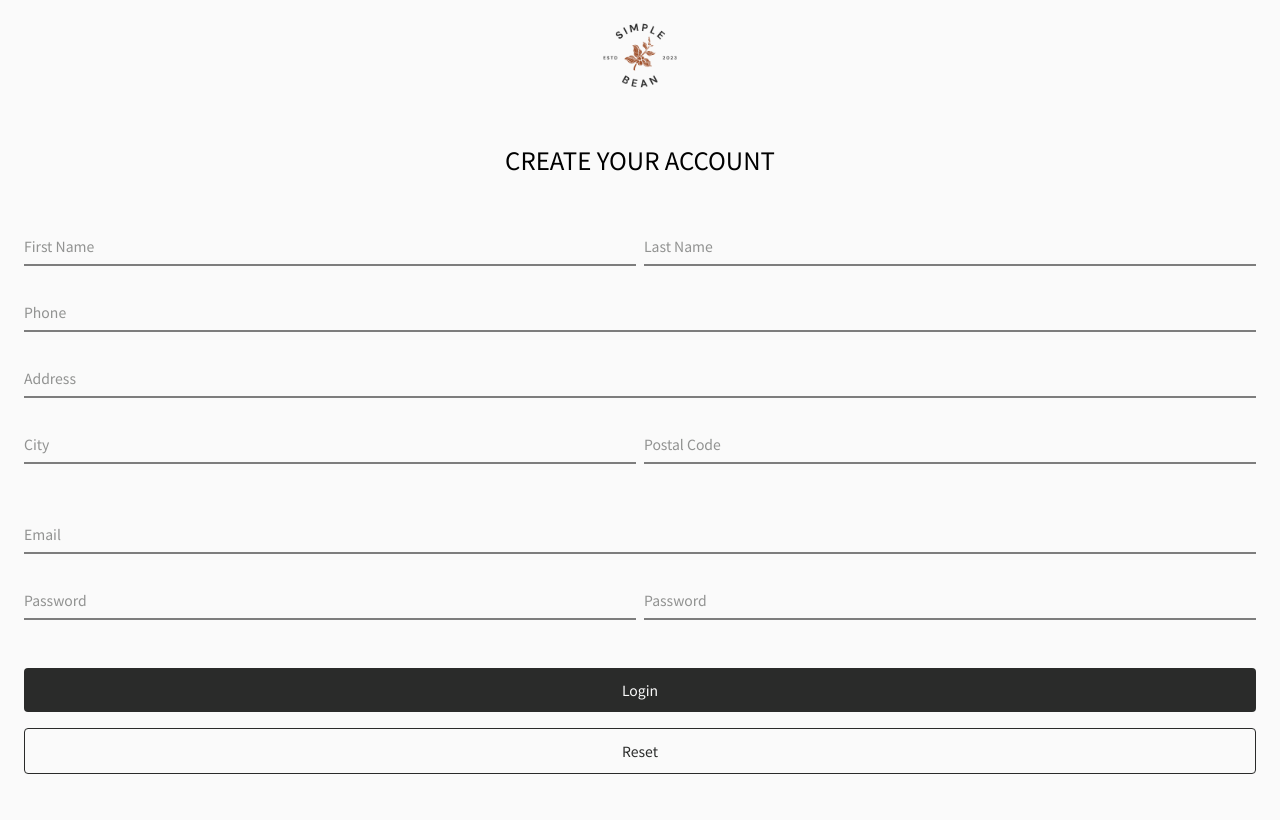
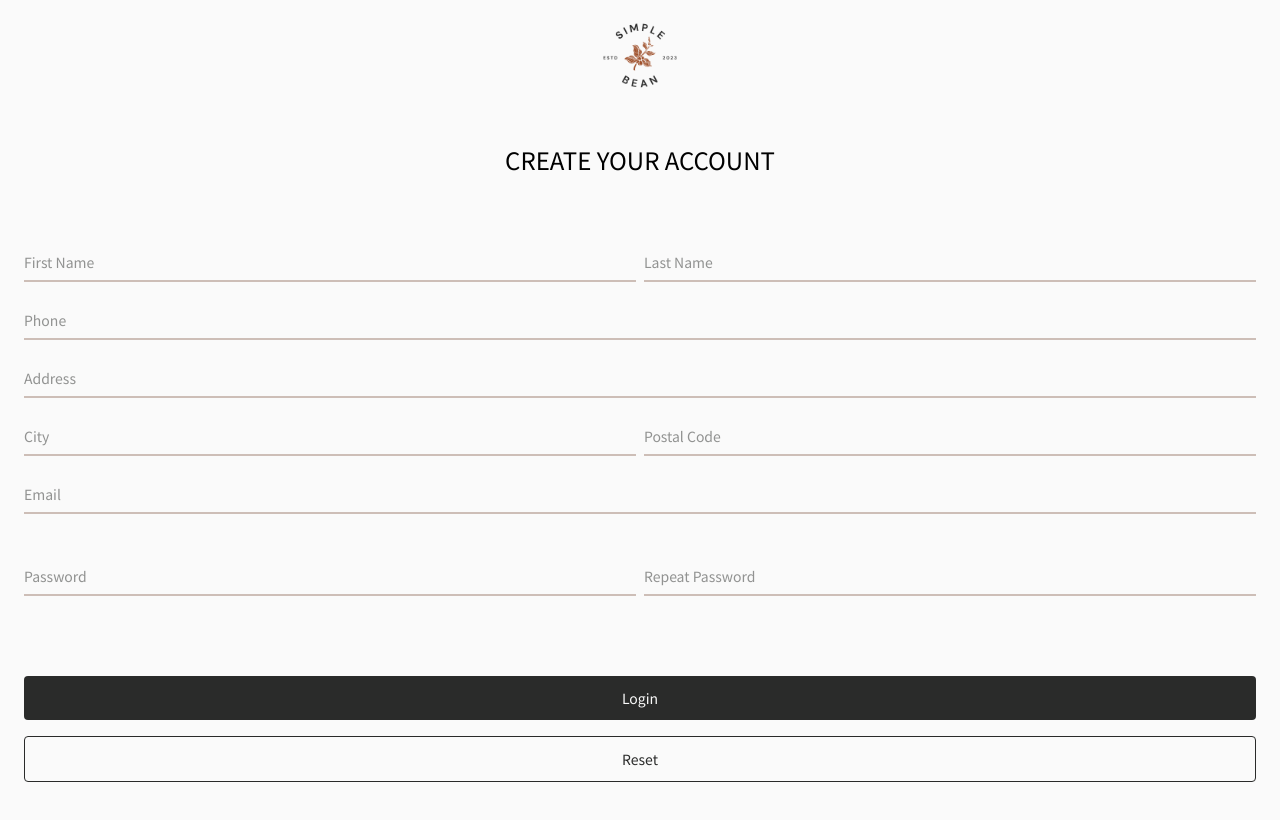
Before and after one commit to alfredopsilva/SimpleBean, a Next.js app: page /auth/signup in a window 1280 px wide. Shown: the top 820 px of the page. Built offline with nearby package versions, Linux system fonts and the light colour scheme.

Commit message:
SignUp Page Refactoring

```diff
--- a/app/auth/login/page.tsx
+++ b/app/auth/login/page.tsx
@@ -1,55 +1,90 @@
-import Image from 'next/image'
-import Logo from "@/public/images/Logo.png"
-import Link from 'next/link'
-import Icon from '@/app/ui/Icon'
-import FacebookIcon from "@/public/icons/facebook.svg"
-import GoogleIcon from "@/public/icons/google.svg"
-import AppleIcon from "@/public/icons/apple.svg"
+import Image from "next/image";
+import Logo from "@/public/images/Logo.png";
+import Link from "next/link";
+import Icon from "@/app/ui/Icon";
+import FacebookIcon from "@/public/icons/facebook.svg";
+import GoogleIcon from "@/public/icons/google.svg";
+import AppleIcon from "@/public/icons/apple.svg";
 
 export default function Login() {
   return (
-    <main className='px-6 py-2' >
-      <header className='w-full flex justify-center items-center'>
+    <main className="px-6 py-2">
+      <header className="w-full flex justify-center items-center">
         <Link href={"/"}>
-          <Image src={Logo} alt='Simple Bean Logo' width={96} />
+          <Image src={Logo} alt="Simple Bean Logo" width={96} />
         </Link>
       </header>
-      <h5 className='uppercase text-2xl text-center mt-20'>Login</h5>
-      <form method='POST' action={"#"} className='mt-10'>
-        <div className='flex flex-col justify-center items-center'>
+      <h5 className="uppercase text-2xl text-center mt-20">Login</h5>
+      <form method="POST" action={"#"} className="mt-10">
+        <div className="flex flex-col justify-center items-center">
           <div className="relative w-4/5">
-            <input type="email" id="email" className="block py-2.5 px-0 w-full text-sm text-softBlack bg-transparent border-0 border-b-2 border-softBlack/60 appearance-none dark:text-white dark:border-accentColor dark:focus:border-accentColor/500 focus:outline-none focus:ring-0 focus:border-accentColor/60 peer" placeholder=" " />
-            <label htmlFor="email" className="absolute text-sm text-softBlack/50 dark:text-softBlack/40 duration-300 transform -translate-y-6 scale-75 top-3 -z-10 origin-[0] peer-focus:start-0 peer-focus:text-accentColor/60 peer-focus:dark:text-accentColor/50 peer-placeholder-shown:scale-100 peer-placeholder-shown:translate-y-0 peer-focus:scale-75 peer-focus:-translate-y-6 rtl:peer-focus:translate-x-1/4 rtl:peer-focus:left-auto">Email</label>
+            <input
+              type="email"
+              id="email"
+              className="block py-2.5 px-0 w-full text-sm text-softBlack bg-transparent border-0 border-b-2 border-softBlack/60 appearance-none dark:text-white dark:border-accentColor dark:focus:border-accentColor/500 focus:outline-none focus:ring-0 focus:border-accentColor/60 peer"
+              placeholder=" "
+            />
+            <label
+              htmlFor="email"
+              className="absolute text-sm text-softBlack/50 dark:text-softBlack/40 duration-300 transform -translate-y-6 scale-75 top-3 -z-10 origin-[0] peer-focus:start-0 peer-focus:text-accentColor/60 peer-focus:dark:text-accentColor/50 peer-placeholder-shown:scale-100 peer-placeholder-shown:translate-y-0 peer-focus:scale-75 peer-focus:-translate-y-6 rtl:peer-focus:translate-x-1/4 rtl:peer-focus:left-auto"
+            >
+              Email
+            </label>
           </div>
           <div className="relative w-4/5 mt-10">
-            <input type="password" id="password" className="block py-2.5 px-0 w-full text-sm text-softBlack bg-transparent border-0 border-b-2 border-softBlack/60 appearance-none dark:text-white dark:border-accentColor dark:focus:border-accentColor/500 focus:outline-none focus:ring-0 focus:border-accentColor/60 peer" placeholder=" " />
-            <label htmlFor="password" className="absolute text-sm text-softBlack/50 dark:text-softBlack/40 duration-300 transform -translate-y-6 scale-75 top-3 -z-10 origin-[0] peer-focus:start-0 peer-focus:text-accentColor/60 peer-focus:dark:text-accentColor/50 peer-placeholder-shown:scale-100 peer-placeholder-shown:translate-y-0 peer-focus:scale-75 peer-focus:-translate-y-6 rtl:peer-focus:translate-x-1/4 rtl:peer-focus:left-auto">Password</label>
-            <div className='text-sm mt-2 text-gray-600 text-right' >
-              <span>Forgot your <Link href={"auth/reset"}>Password?</Link> </span>
+            <input
+              type="password"
+              id="password"
+              className="block py-2.5 px-0 w-full text-sm text-softBlack bg-transparent border-0 border-b-2 border-softBlack/30 appearance-none dark:text-white dark:border-accentColor dark:focus:border-accentColor/500 focus:outline-none focus:ring-0 focus:border-accentColor/60 peer"
+              placeholder=" "
+            />
+            <label
+              htmlFor="password"
+              className="absolute text-sm text-softBlack/50 dark:text-softBlack/40 duration-300 transform -translate-y-6 scale-75 top-3 -z-10 origin-[0] peer-focus:start-0 peer-focus:text-accentColor/60 peer-focus:dark:text-accentColor/50 peer-placeholder-shown:scale-100 peer-placeholder-shown:translate-y-0 peer-focus:scale-75 peer-focus:-translate-y-6 rtl:peer-focus:translate-x-1/4 rtl:peer-focus:left-auto"
+            >
+              Password
+            </label>
+            <div className="text-sm mt-2 text-gray-600 text-right">
+              <span>
+                Forgot your <Link href={"auth/reset"}>Password?</Link>{" "}
+              </span>
             </div>
           </div>
-          <button type='submit' className='w-4/5 bg-softBlack mt-12 text-offWhite px-6 py-3 rounded text-sm'>Login</button>
+          <button
+            type="submit"
+            className="w-4/5 bg-softBlack mt-12 text-offWhite px-6 py-3 rounded text-sm"
+          >
+            Login
+          </button>
         </div>
       </form>
-      <section className='text-center text-gray-600 text-base mt-20'>
-        <p className='text-sm'>Or Continue With</p>
-        <section className='flex justify-center items-center mt-10'>
-          <div className='flex gap-8'>
-            <Link href={'#'}>
+      <section className="text-center text-gray-600 text-base mt-20">
+        <p className="text-sm">Or Continue With</p>
+        <section className="flex justify-center items-center mt-10">
+          <div className="flex gap-8">
+            <Link href={"#"}>
               <Icon src={FacebookIcon} alt={"Facebook Icon"} width={36} />
             </Link>
-            <Link href={'#'}>
+            <Link href={"#"}>
               <Icon src={GoogleIcon} alt={"Google Icon"} width={36} />
             </Link>
-            <Link href={'#'}>
+            <Link href={"#"}>
               <Icon src={AppleIcon} alt={"Apple Icon"} width={36} />
             </Link>
           </div>
         </section>
       </section>
-      <section className='my-12'>
-        <p className='text-sm text-center'>You don't have an account yet?<Link href={"/auth/signup"} className='text-accentColor font-semibold' >Sign Up</Link></p>
+      <section className="my-12">
+        <p className="text-sm text-center">
+          You don't have an account yet?
+          <Link
+            href={"/auth/signup"}
+            className="text-accentColor font-semibold"
+          >
+            Sign Up
+          </Link>
+        </p>
       </section>
     </main>
-  )
+  );
 }
--- a/app/auth/signup/page.tsx
+++ b/app/auth/signup/page.tsx
@@ -1,68 +1,82 @@
-import Image from 'next/image'
-import React from 'react'
-import Logo from '@/public/images/Logo.png'
-import Link from 'next/link'
+import Image from "next/image";
+import React from "react";
+import Logo from "@/public/images/Logo.png";
+import Link from "next/link";
+import Input from "@/app/ui/Input";
 
 export default function SingUp() {
   return (
-    <main className='px-6 py-2' >
-      <header className='w-full flex justify-center items-center'>
+    <main className="px-6 py-2">
+      <header className="w-full flex justify-center items-center">
         <Link href={"/"}>
-          <Image src={Logo} alt='Simple Bean Logo' width={96} />
+          <Image src={Logo} alt="Simple Bean Logo" width={96} />
         </Link>
       </header>
-      <h5 className='uppercase text-2xl text-center mt-10'>Create your account</h5>
-      <form method='POST' action={"#"} className='mt-10'>
-        <div className='flex flex-col'>
-          <div className='flex gap-2 mt-2'>
-            <div className="relative w-1/2">
-              <input type="text" id="firstName" className="block py-2.5 px-0 w-full text-sm text-softBlack bg-transparent border-0 border-b-2 border-softBlack/60 appearance-none dark:text-white dark:border-offWhite/50 dark:focus:border-offWhite focus:outline-none focus:ring-0 focus:border-accentColor/80 peer" placeholder=" " />
-              <label htmlFor="firstName" className="absolute text-sm text-softBlack/50 dark:text-softBlack/40 duration-300 transform -translate-y-6 scale-75 top-3 -z-10 origin-[0] peer-focus:start-0 peer-focus:text-softBlack/60 peer-focus:dark:text-softBlack/50 peer-placeholder-shown:scale-100 peer-placeholder-shown:translate-y-0 peer-focus:scale-75 peer-focus:-translate-y-6 rtl:peer-focus:translate-x-1/4 rtl:peer-focus:left-auto">First Name</label>
-            </div>
-            <div className="relative w-1/2">
-              <input type="email" id="email" className="block py-2.5 px-0 w-full text-sm text-softBlack bg-transparent border-0 border-b-2 border-softBlack/60 appearance-none dark:text-white dark:border-offWhite/50 dark:focus:border-offWhite focus:outline-none focus:ring-0 focus:border-accentColor/80 peer" placeholder=" " />
-              <label htmlFor="email" className="absolute text-sm text-softBlack/50 dark:text-softBlack/40 duration-300 transform -translate-y-6 scale-75 top-3 -z-10 origin-[0] peer-focus:start-0 peer-focus:text-softBlack/60 peer-focus:dark:text-softBlack/50 peer-placeholder-shown:scale-100 peer-placeholder-shown:translate-y-0 peer-focus:scale-75 peer-focus:-translate-y-6 rtl:peer-focus:translate-x-1/4 rtl:peer-focus:left-auto">Last Name</label>
-            </div>
+      <h5 className="uppercase text-2xl text-center mt-10">
+        Create your account
+      </h5>
+      <form method="POST" action={"#"} className="mt-10">
+        <div className="flex flex-col">
+          <div className="flex gap-2 mt-2">
+            <Input
+              type="text"
+              id="firstName"
+              name="firstName"
+              label="First Name"
+              halfSize={true}
+            />
+            <Input
+              type="text"
+              id="lastName"
+              name="lastName"
+              label="Last Name"
+              halfSize={true}
+            />
           </div>
-          <div className="relative mt-6">
-            <input type="phone" id="phone" className="block py-2.5 px-0 w-full text-sm text-softBlack bg-transparent border-0 border-b-2 border-softBlack/60 appearance-none dark:text-white dark:border-offWhite/50 dark:focus:border-offWhite focus:outline-none focus:ring-0 focus:border-accentColor/80 peer" placeholder=" " />
-            <label htmlFor="phone" className="absolute text-sm text-softBlack/50 dark:text-softBlack/40 duration-300 transform -translate-y-6 scale-75 top-3 -z-10 origin-[0] peer-focus:start-0 peer-focus:text-softBlack/60 peer-focus:dark:text-softBlack/50 peer-placeholder-shown:scale-100 peer-placeholder-shown:translate-y-0 peer-focus:scale-75 peer-focus:-translate-y-6 rtl:peer-focus:translate-x-1/4 rtl:peer-focus:left-auto">Phone</label>
+          <Input type="phone" id="phone" name="phone" label="Phone" />
+          <Input type="text" id="address" name="address" label="Address" />
+          <div className="flex gap-2">
+            <Input type="text" id="city" name="city" label="City" />
+            <Input
+              type="text"
+              id="postalCode"
+              name="postalCode"
+              label="Postal Code"
+              pattern="/^[ABCEGHJ-NPRSTVXY]\d[A-Z][ -]?\d[A-Z]\d$/i"
+            />
           </div>
-          <div className="relative mt-6">
-            <input type="text" id="address" className="block py-2.5 px-0 w-full text-sm text-softBlack bg-transparent border-0 border-b-2 border-softBlack/60 appearance-none dark:text-white dark:border-offWhite/50 dark:focus:border-offWhite focus:outline-none focus:ring-0 focus:border-accentColor/80 peer" placeholder=" " />
-            <label htmlFor="phone" className="absolute text-sm text-softBlack/50 dark:text-softBlack/40 duration-300 transform -translate-y-6 scale-75 top-3 -z-10 origin-[0] peer-focus:start-0 peer-focus:text-softBlack/60 peer-focus:dark:text-softBlack/50 peer-placeholder-shown:scale-100 peer-placeholder-shown:translate-y-0 peer-focus:scale-75 peer-focus:-translate-y-6 rtl:peer-focus:translate-x-1/4 rtl:peer-focus:left-auto">Address</label>
+          <Input
+            type="email"
+            id="email"
+            name="email"
+            label="Email"
+            pattern="^([a-zA-Z0-9._%-]+@[a-zA-Z0-9.-]+\.[a-zA-Z]{2,})$
+"
+          />
+          <div className="flex gap-2 mt-6">
+            <Input
+              type="password"
+              name="password"
+              id="password"
+              label="Password"
+            />
+            <Input
+              type="password"
+              name="repeatPassword"
+              id="repeatPassword"
+              label="Repeat Password"
+            />
           </div>
-          <div className='flex gap-2 mt-6'>
-            <div className="relative w-1/2">
-              <input type="text" id="city"
-                className="block py-2.5 px-0 w-full text-sm text-softBlack bg-transparent border-0 border-b-2 border-softBlack/60 appearance-none dark:text-white dark:border-offWhite/50 dark:focus:border-offWhite focus:outline-none focus:ring-0 focus:border-accentColor/80 peer" placeholder=" " />
-              <label htmlFor="city" className="absolute text-sm text-softBlack/50 dark:text-softBlack/40 duration-300 transform -translate-y-6 scale-75 top-3 -z-10 origin-[0] peer-focus:start-0 peer-focus:text-softBlack/60 peer-focus:dark:text-softBlack/50 peer-placeholder-shown:scale-100 peer-placeholder-shown:translate-y-0 peer-focus:scale-75 peer-focus:-translate-y-6 rtl:peer-focus:translate-x-1/4 rtl:peer-focus:left-auto">City</label>
-            </div>
-            <div className="relative w-1/2">
-              <input type="text" id="postalCode" pattern='^[ABCEGHJKLMNPRSTVXY]\d[ABCEGHJKLMNPRSTVWXYZ]\s?\d[ABCEGHJKLMNPRSTVWXYZ]\d$' className="block py-2.5 px-0 w-full text-sm text-softBlack bg-transparent border-0 border-b-2 border-softBlack/60 appearance-none dark:text-white dark:border-offWhite/50 dark:focus:border-offWhite focus:outline-none focus:ring-0 focus:border-accentColor/80 peer" placeholder=" " />
-              <label htmlFor="postalCode" className="absolute text-sm text-softBlack/50 dark:text-softBlack/40 duration-300 transform -translate-y-6 scale-75 top-3 -z-10 origin-[0] peer-focus:start-0 peer-focus:text-softBlack/60 peer-focus:dark:text-softBlack/50 peer-placeholder-shown:scale-100 peer-placeholder-shown:translate-y-0 peer-focus:scale-75 peer-focus:-translate-y-6 rtl:peer-focus:translate-x-1/4 rtl:peer-focus:left-auto">Postal Code</label>
-            </div>
-          </div>
-          <div className="relative mt-12">
-            <input type="email" id="email" className="block py-2.5 px-0 w-full text-sm text-softBlack bg-transparent border-0 border-b-2 border-softBlack/60 appearance-none dark:text-white dark:border-offWhite/50 dark:focus:border-offWhite focus:outline-none focus:ring-0 focus:border-accentColor/80 peer" placeholder=" " />
-            <label htmlFor="email" className="absolute text-sm text-softBlack/50 dark:text-softBlack/40 duration-300 transform -translate-y-6 scale-75 top-3 -z-10 origin-[0] peer-focus:start-0 peer-focus:text-softBlack/60 peer-focus:dark:text-softBlack/50 peer-placeholder-shown:scale-100 peer-placeholder-shown:translate-y-0 peer-focus:scale-75 peer-focus:-translate-y-6 rtl:peer-focus:translate-x-1/4 rtl:peer-focus:left-auto">Email</label>
-          </div>
-          <div className='flex gap-2 mt-6'>
-            <div className="relative w-1/2">
-              <input type="password" id="password" className="block py-2.5 px-0 w-full text-sm text-softBlack bg-transparent border-0 border-b-2 border-softBlack/60 appearance-none dark:text-white dark:border-offWhite/50 dark:focus:border-offWhite focus:outline-none focus:ring-0 focus:border-accentColor/80 peer" placeholder=" " />
-              <label htmlFor="password" className="absolute text-sm text-softBlack/50 dark:text-softBlack/40 duration-300 transform -translate-y-6 scale-75 top-3 -z-10 origin-[0] peer-focus:start-0 peer-focus:text-softBlack/60 peer-focus:dark:text-softBlack/50 peer-placeholder-shown:scale-100 peer-placeholder-shown:translate-y-0 peer-focus:scale-75 peer-focus:-translate-y-6 rtl:peer-focus:translate-x-1/4 rtl:peer-focus:left-auto">Password</label>
-            </div>
-            <div className="relative w-1/2">
-              <input type="password" id="password" className="block py-2.5 px-0 w-full text-sm text-softBlack bg-transparent border-0 border-b-2 border-softBlack/60 appearance-none dark:text-white dark:border-offWhite/50 dark:focus:border-offWhite focus:outline-none focus:ring-0 focus:border-accentColor/80 peer" placeholder=" " />
-              <label htmlFor="password" className="absolute text-sm text-softBlack/50 dark:text-softBlack/40 duration-300 transform -translate-y-6 scale-75 top-3 -z-10 origin-[0] peer-focus:start-0 peer-focus:text-softBlack/60 peer-focus:dark:text-softBlack/50 peer-placeholder-shown:scale-100 peer-placeholder-shown:translate-y-0 peer-focus:scale-75 peer-focus:-translate-y-6 rtl:peer-focus:translate-x-1/4 rtl:peer-focus:left-auto">Password</label>
-            </div>
-          </div>
-          <div className='flex flex-col my-12 gap-4 w-full'>
-            <button type='submit' className='w-full bg-softBlack text-offWhite px-6 py-3 rounded text-sm hover:bg-accentColor/80 duration-300'>Login</button>
-            <button type='reset' className='w-full border border-softBlack text-softBlack px-6 py-3 rounded text-sm hover:bg-accentColor/80 duration-300 hover:text-offWhite'>Reset</button>
+          <div className="flex flex-col mt-20 gap-4 w-full">
+            <button type="submit" className="button-primary">
+              Login
+            </button>
+            <button type="reset" className="button-secondary">
+              Reset
+            </button>
           </div>
         </div>
       </form>
     </main>
-  )
+  );
 }
--- a/app/globals.css
+++ b/app/globals.css
@@ -2,8 +2,16 @@
 @tailwind components;
 @tailwind utilities;
 
+@layer components {
+  .button-primary {
+    @apply w-full bg-softBlack text-offWhite px-6 py-3 rounded text-sm hover:bg-accentColor/80 duration-300;
+  }
 
+  .button-secondary {
+    @apply w-full border border-softBlack text-softBlack px-6 py-3 rounded text-sm hover:bg-accentColor/80 duration-300 hover:text-offWhite;
+  }
+}
 
 html {
-  background-color: #FAFAFA;
+  background-color: #fafafa;
 }
--- /dev/null
+++ b/app/ui/Input.tsx
@@ -0,0 +1,39 @@
+import React from "react";
+
+type InputProps = {
+  type: string;
+  id: string;
+  label: string;
+  name: string;
+  halfSize?: boolean;
+  pattern?: string;
+};
+
+export default function Input({
+  type,
+  id,
+  label,
+  name,
+  halfSize = false,
+  pattern,
+}: InputProps) {
+  return (
+    <div className={`relative mt-4 ${halfSize ? "w-1/2" : "w-full"}`}>
+      <input
+        type={type}
+        name={name}
+        id={id}
+        className="block py-2.5 px-0 w-full text-sm text-softBlack bg-transparent border-0 border-b-2 border-accentColor/30 appearance-none dark:text-white dark:border-accentColor dark:focus:border-accentColor/500 focus:outline-none focus:ring-0 focus:border-accentColor/60 peer"
+        placeholder=" "
+        pattern={pattern}
+        required
+      />
+      <label
+        htmlFor={id}
+        className="absolute text-sm text-softBlack/50 dark:text-softBlack/40 duration-300 transform -translate-y-6 scale-75 top-3 -z-10 origin-[0] peer-focus:start-0 peer-focus:text-accentColor/60 peer-focus:dark:text-accentColor/50 peer-placeholder-shown:scale-100 peer-placeholder-shown:translate-y-0 peer-focus:scale-75 peer-focus:-translate-y-6 rtl:peer-focus:translate-x-1/4 rtl:peer-focus:left-auto"
+      >
+        {label}
+      </label>
+    </div>
+  );
+}
```
